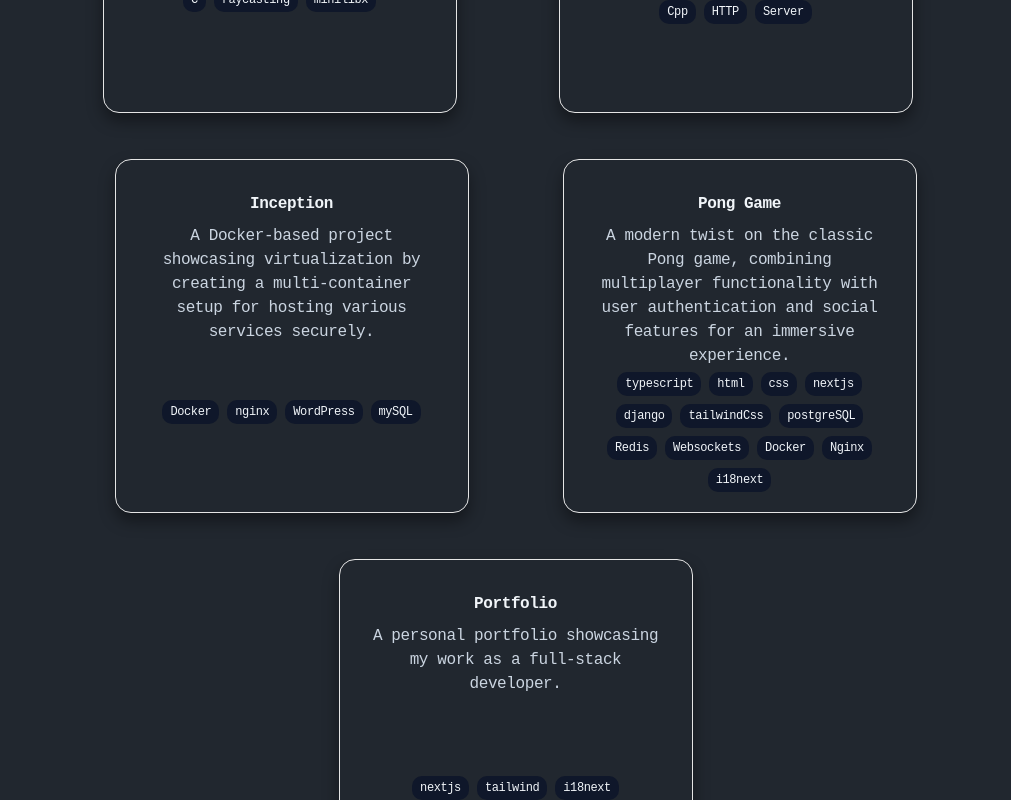
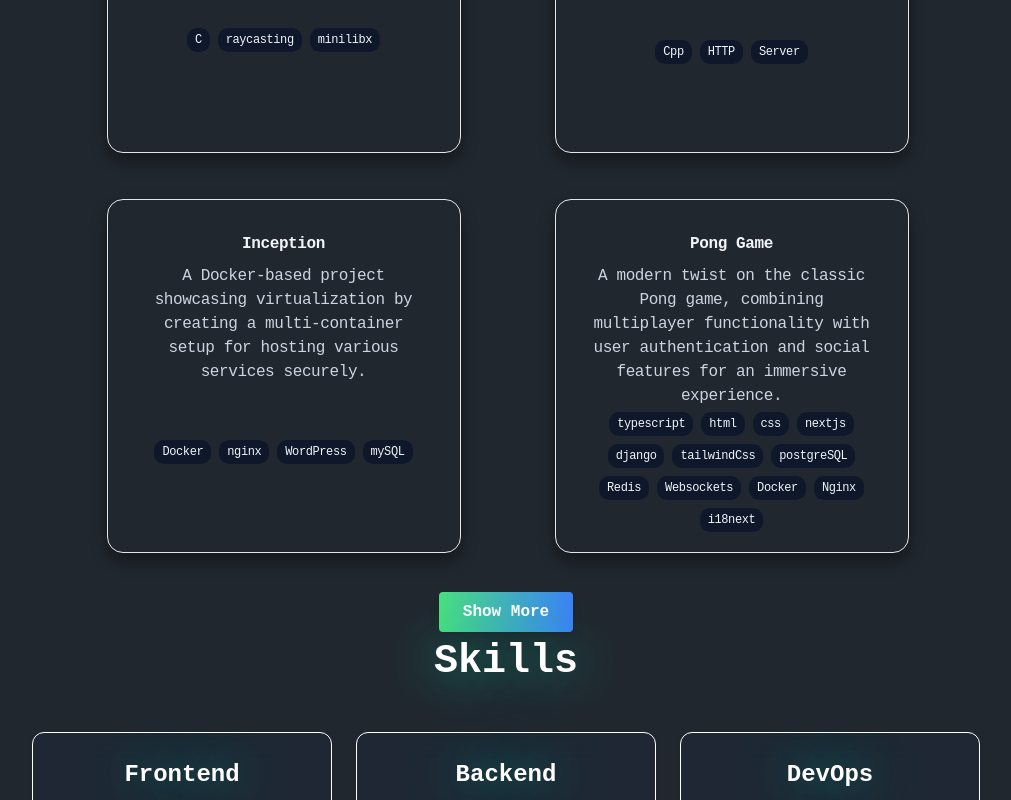
Before and after one commit to Abdlatif-20/Portfolio, a Next.js app: page / in a window 1280 px wide. Shown: the part 1320-2120 px from the top of the page, without its empty margins (134-1145 px from the left). Built offline with nearby package versions, Linux system fonts and the light colour scheme; a web font is replaced by a local one.

Commit message:
add loading before render page and add buttons <show more/show less> in projects section

```diff
--- a/app/layout.tsx
+++ b/app/layout.tsx
@@ -23,7 +23,7 @@ export default function RootLayout({
         >
         <ThemeProvider>
         <Header />
-        <div className="w-full h-[calc(100%-6rem)] flex justify-center items-center">
+        <div className="w-full h-[calc(100%-6rem)] flex justify-center items-center lg:mt-10">
         {children}
         </div>
         <Footer />
--- a/app/page.tsx
+++ b/app/page.tsx
@@ -12,18 +12,53 @@ import './globals.css';
 
 export default function Home() {
   const [isScrolling, setIsScrolling] = useState(false);
+  const [loading, setLoading] = useState(true);
+  const [progress, setProgress] = useState(0);
   const { isDarkMode } = useDarkMode();
 
   useEffect(() => {
+    // Animate progress bar from 0 to 100% over 1.5 seconds
+    let interval: NodeJS.Timeout;
+    if (loading) {
+      let current = 0;
+      interval = setInterval(() => {
+        current += 2; // 2% every 30ms ~ 1.5s total
+        if (current >= 100) {
+          current = 100;
+          setProgress(current);
+          setLoading(false);
+          clearInterval(interval);
+        } else {
+          setProgress(current);
+        }
+      }, 30);
+    }
     window.onscroll = () => {
       window.scrollY > 500 ? setIsScrolling(true) : setIsScrolling(false);
     };
-
     const chatBox = document.querySelector(".floating-whatsapp-chatbox");
     if (chatBox) {
       chatBox.removeAttribute("aria-hidden");
     }
-  }, []);
+    return () => clearInterval(interval);
+  }, [loading]);
+
+  if (loading) {
+    return (
+      <div className={`fixed inset-0 flex flex-col items-center justify-center z-[9999] ${isDarkMode ? 'bg-[#21272F]' : 'bg-white'}`}>
+        <div className="w-64 h-4 bg-gray-200 rounded-full overflow-hidden shadow-md">
+          <div
+            className="h-full rounded-full transition-all duration-75"
+            style={{
+              width: `${progress}%`,
+              background: isDarkMode ? 'linear-gradient(90deg, #00BD95 0%, #21272F 100%)' : 'linear-gradient(90deg, #21272F 0%, #00BD95 100%)',
+            }}
+          />
+        </div>
+        <span className={`mt-4 text-lg font-semibold ${isDarkMode ? 'text-white' : 'text-black'}`}>{progress}%</span>
+      </div>
+    );
+  }
 
   return (
     <div
--- a/components/Projects.tsx
+++ b/components/Projects.tsx
@@ -1,6 +1,6 @@
 'use client';
 import Card from '@/components/Card';
-import React from 'react'
+import React, { useState, useRef } from 'react'
 import { useTranslation } from 'react-i18next';
 
 const projects = [
@@ -32,21 +32,80 @@ const projects = [
     title: 'Portfolio',
     description: 'A personal portfolio showcasing my work as a full-stack developer.',
     href: 'https://github.com/Abdlatif-20/Portfolio',
-    techStack: ['nextjs', 'tailwind', 'i18next']
-  }
+    techStack: ['nextjs', 'tailwindcss', 'i18next']
+  },
+  {
+    title: 'rhmetrics',
+    description: 'a web platform providing HR market research and salary trend insights in Morocco, with multilingual support and data-driven analytics.',
+    href: 'https://rhmetrics.ma/',
+    techStack: ['reactjs', 'tailwindcss', 'html', 'css', 'postgreSQL', 'strapi']
+  },
+  {
+    title: 'MyJoboard',
+    description: 'a user-friendly job board platform enabling candidates to search and apply for jobs',
+    href: 'https://www.job.myjoboard-ma.com/',
+    techStack: ['reactjs', 'tailwindcss', 'html', 'css', 'postgreSQL', 'expressjs']
+  },
+  {
+    title: 'MyJoboard',
+    description: 'a user-friendly job board platform enabling candidates to search and apply for jobs',
+    href: 'https://www.job.myjoboard-ma.com/',
+    techStack: ['reactjs', 'tailwindcss', 'html', 'css', 'postgreSQL', 'expressjs']
+  },
+  {
+    title: 'MyJoboard',
+    description: 'a user-friendly job board platform enabling candidates to search and apply for jobs',
+    href: 'https://www.job.myjoboard-ma.com/',
+    techStack: ['reactjs', 'tailwindcss', 'html', 'css', 'postgreSQL', 'expressjs']
+  },
+  {
+    title: 'MyJoboard',
+    description: 'a user-friendly job board platform enabling candidates to search and apply for jobs',
+    href: 'https://www.job.myjoboard-ma.com/',
+    techStack: ['reactjs', 'tailwindcss', 'html', 'css', 'postgreSQL', 'expressjs']
+  },
+  {
+    title: 'MyJoboard',
+    description: 'a user-friendly job board platform enabling candidates to search and apply for jobs',
+    href: 'https://www.job.myjoboard-ma.com/',
+    techStack: ['reactjs', 'tailwindcss', 'html', 'css', 'postgreSQL', 'expressjs']
+  },
 ];
 
 const Projects = () => {
- const { t } = useTranslation();
+  const { t } = useTranslation();
+  const [visibleCount, setVisibleCount] = useState(4);
+  const projectsRef = useRef<HTMLDivElement>(null);
+  const scrollContainerRef = useRef<HTMLDivElement>(null);
+
+  const hasMore = visibleCount < projects.length;
+  const canShowLess = visibleCount > 4;
+
+  const handleShowLess = () => {
+    setVisibleCount(c => {
+      const newCount = Math.max(4, c - 4);
+      setTimeout(() => {
+        projectsRef.current?.scrollIntoView({ behavior: 'smooth' });
+        // On mobile/tablet, scroll horizontally to the first project
+        if (window.innerWidth < 1024) {
+          scrollContainerRef.current?.scrollTo({ left: 0, behavior: 'smooth' });
+        }
+      }, 100);
+      return newCount;
+    });
+  };
+
   return (
-    <div id='projects' className='flex flex-col justify-start items-center w-full lg:w-[70%] min-h-screen'>
+    <div id='projects' ref={projectsRef} className='flex flex-col justify-start items-center w-full lg:w-[70%] min-h-screen'>
       <h1 className='text-[40px] text-shadow-textShadow-green font-bold h-[30vh] w-full flex justify-center items-center brightness-70 shadow-border'>
         {t("Projects")}
       </h1>
-      <div className='w-full h-full flex overflow-x-auto md:flex-wrap md:justify-around md:items-center space-x-4 snap-x snap-mandatory no-scrollbar
-      '>
-        {projects.map((project, index) => (
-          <div key={index} className='snap-center shrink-0 flex-auto md:flex-initial'>
+      <div ref={scrollContainerRef} className='w-full h-full flex overflow-x-auto md:overflow-visible md:flex-wrap md:justify-around md:items-center space-x-4 md:space-x-0 snap-x snap-mandatory no-scrollbar transition-all duration-500'>
+        {projects.slice(0, visibleCount).map((project, index) => (
+          <div
+            key={index}
+            className={`snap-center shrink-0 flex-auto md:flex-initial transition-all duration-500`}
+          >
             <Card
               title={t(project.title)}
               description={t(project.description)}
@@ -56,6 +115,24 @@ const Projects = () => {
           </div>
         ))}
       </div>
+      <div className="flex gap-4 mt-8">
+        {hasMore && (
+          <button
+            className='px-6 py-2 rounded bg-gradient-to-r from-green-400 to-blue-500 text-white font-semibold shadow-lg transition-all duration-300 hover:scale-105 focus:outline-none'
+            onClick={() => setVisibleCount(c => Math.min(c + 4, projects.length))}
+          >
+            {t('Show More')}
+          </button>
+        )}
+        {canShowLess && (
+          <button
+            className='px-6 py-2 rounded bg-gradient-to-r from-red-400 to-pink-500 text-white font-semibold shadow-lg transition-all duration-300 hover:scale-105 focus:outline-none'
+            onClick={handleShowLess}
+          >
+            {t('Show Less')}
+          </button>
+        )}
+      </div>
     </div>
   );
 }
--- a/package.json
+++ b/package.json
@@ -30,6 +30,7 @@
     "react-icons": "^5.4.0",
     "react-modal": "^3.16.3",
     "react-pdf": "^9.2.1",
+    "react-spinners": "^0.17.0",
     "react-tinder-card": "^1.6.4",
     "react-toastify": "^11.0.2",
     "swiper": "^11.2.0",
```
Also changed, not shown: 1 other file (tests, documents, lock files or other folders).
